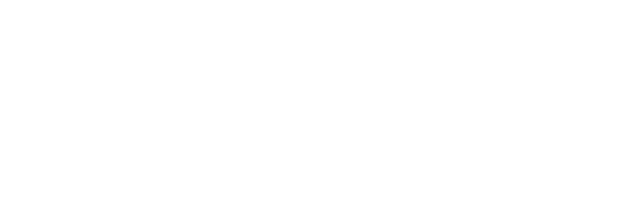
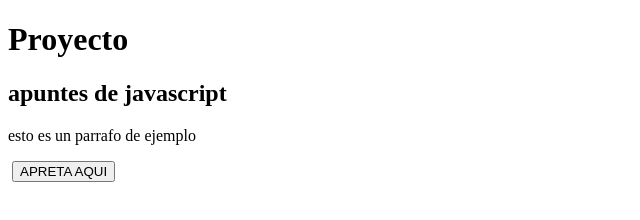
Before and after one commit to XhantheProg/SISTEMADEGESTION, a plain HTML site: page index.html in a window 1280 px wide. Shown: the whole page, without its empty margins (0-640 px from the left). Drawn offline with Linux system fonts and the light colour scheme.

Commit message:
Agregar estructura básica de HTML y script de consola

```diff
--- a/index.html
+++ b/index.html
@@ -4,9 +4,16 @@
     <meta charset="UTF-8">
     <meta name="viewport" content="width=device-width, initial-scale=1.0">
     <link rel="stylesheet" href="./styles.css">
+    <link rel="stylesheet" href="./script.js">
     <title>PROYECTO</title>
 </head>
 <body>
-
+    <div class="caja1">
+        <h1>Proyecto</h1>
+        <h2>apuntes de javascript</h2>
+        <p>esto es un parrafo de ejemplo</p>
+        <img src="" alt="">
+        <button onclick="alert('¡Hola!')">APRETA AQUI</button>
+    </div>
 </body>
 </html>
--- a/script.js
+++ b/script.js
@@ -0,0 +1 @@
+console.log("llegaste hasta aqui");
```
